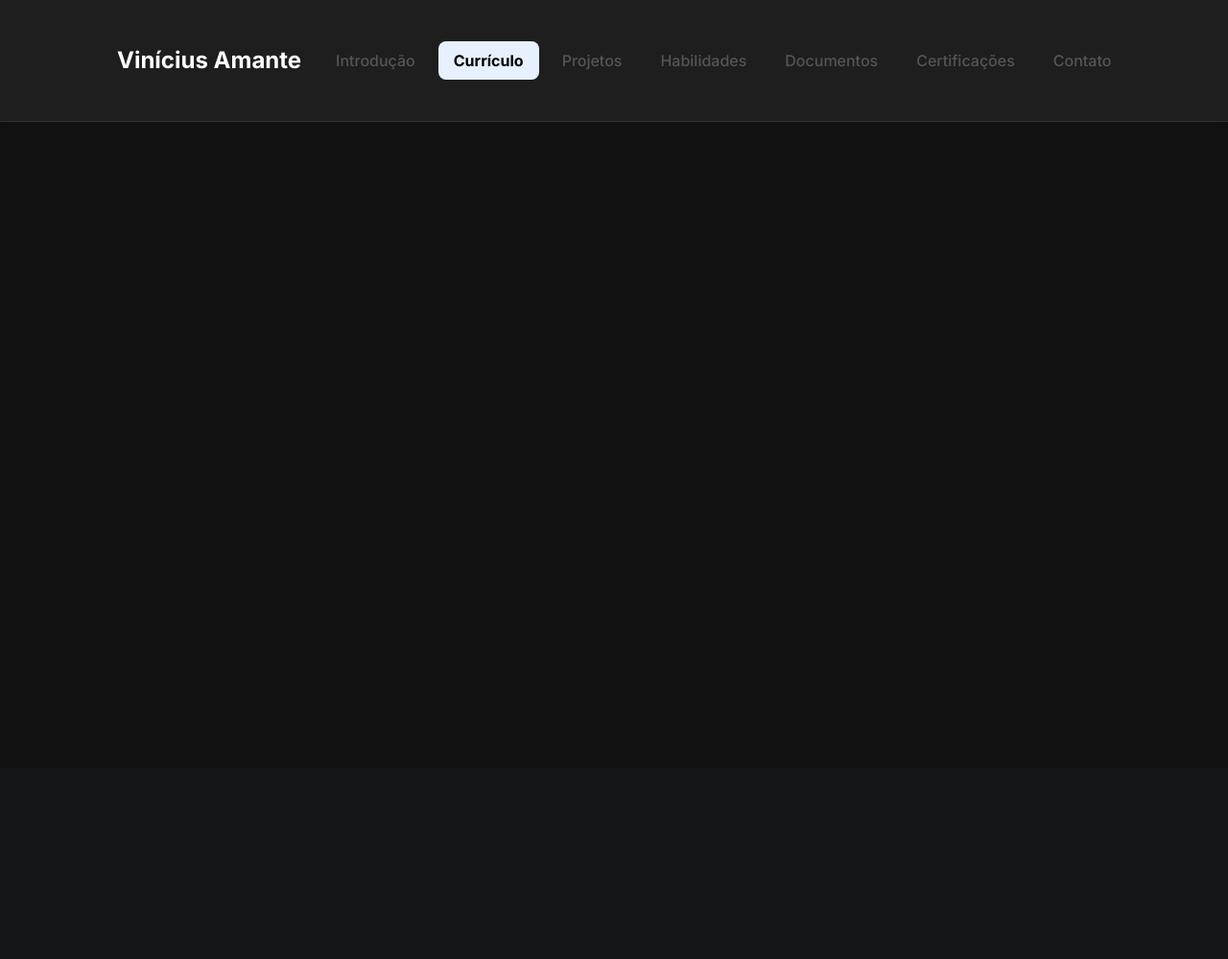
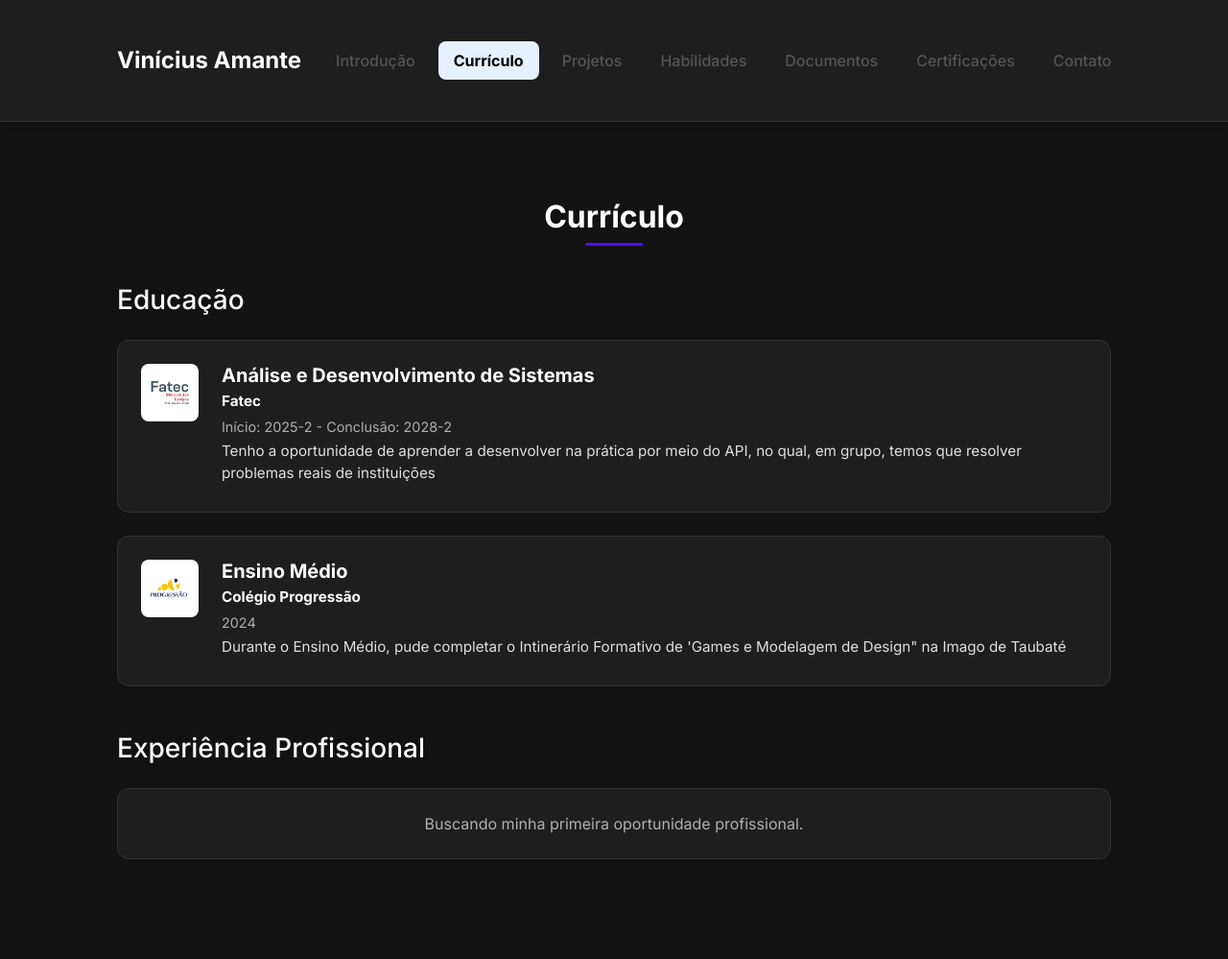
Before and after one commit to ViniciusAmante/portfolio_vinicius_amante, a Flask app: page /curriculo in a window 1280 px wide. Shown: the whole page at 96% size. Before the commit the page ends 127 px from the top, so only its background shows below. Run offline with Flask 3, Linux system fonts and the light colour scheme.

Commit message:
Atualizando Currículo

```diff
--- a/static/css/style.css
+++ b/static/css/style.css
@@ -1,18 +1,26 @@
 body{
     font-family: 'Inter', sans-serif;
     background-color: #121212;
-    color: #333;
+    color: #ffffff;
     scroll-behavior: smooth;
+}
+
+h1, h2, h3, h4, h5, h6 {
+    color: #ffffff !important;
+}
+
+.text-muted {
+    color: #d0d0d0 !important;
+}
+p, li {
+    color: #e0e0e0;
 }
 .page-container {
     max-width: 1100px;
     margin: 0 auto;
     padding: 2rem;
 }
-h1,h2,h3,h4,h5,h6{
-    font-weight: 700;
-    color: #ffffff;
-}
+
 h2.section-title{
     margin-bottom: 2.5rem;
     text-align: center;
@@ -55,33 +63,17 @@ h2.section-title::after{
     font-weight: 700;
     background-color: #e7f0ff;
 }
-.section {
-    display: none;
+section {
     padding-top: 3rem;
     padding-bottom: 3rem;
-    animation: fadeIn 0.5s ease-in-out;
-}
-.section.active {
-    display: block;
-}
-@keyframes fadeIn {
-    from {
-        opacity: 0;
-        transform: translateY(10px);
-    }
-    to {
-        opacity: 1;
-        transform: translateY(0);
-    }
 }
 .portfolio-card {
-    background-color: #121212;
-    border: 1px solid #333;
+    background-color: #1e1e1e;
+    border: 1px solid #333333;
+    color: #ffffff;
     border-radius: 12px;
     padding: 1.5rem;
     margin-bottom: 1.5rem;
-    box-shadow: 0 4px 12px rgba(0, 0, 0, 0.04);
-    transition: transform 0.2s ease-in-out, box-shadow 0.2s ease-in-out;
 }
 .portfolio-card:hover {
     transform: translateY(-5px);
@@ -265,3 +257,43 @@ h2.section-title::after{
         text-align: center;
     }
 }
+.list-item-logo-placeholder {
+    background-color: #ffffff !important;
+
+    display: flex;
+    align-items: center;
+    justify-content: center;
+    overflow: hidden;
+}
+.list-item-logo-placeholder img {
+    width: 100%;
+    height: 100%;
+    object-fit: contain;
+    padding: 5px;
+}
+.list-item-logo-placeholder {
+    width: 60px;
+    height: 60px;
+    background-color: #ffffff !important;
+    border-radius: 8px;
+    display: flex;
+    align-items: center;
+    justify-content: center;
+    overflow: hidden;
+    flex-shrink: 0;
+}
+.list-item-logo-placeholder img {
+    width: 100%;
+    height: 100%;
+    object-fit: contain !important;
+    padding: 4px;
+}
+p, li, span {
+    color: #e0e0e0 !important;
+}
+.text-muted {
+    color: #b0b0b0 !important;
+}
+.fw-bold {
+    color: #ffffff !important;
+}
--- a/templates/curriculo.html
+++ b/templates/curriculo.html
@@ -1,30 +1,31 @@
 {% extends 'layout.html' %}
 {% block content %}
-<section id="page-curriculo" class="section">
+<section id="page-curriculo">
         <h2 class="section-title">Currículo</h2>
             <h3 class="mb-4">Educação</h3>
             <div class="portfolio-card">
                 <div class="list-item">
                     <div class="list-item-logo-placeholder">
-                        <i class="bi bi-bank fs-3"></i>
+                        <img src="{{ url_for('static', filename='img/logofatec.png') }}" alt="Logo Fatec" class="img-fluid">
                     </div>
                     <div class="list-item-content">
                         <h5>Análise e Desenvolvimento de Sistemas</h5>
-                        <p class="fw-bold">[Nome da Instituição]</p>
-                        <p class="text-muted">Início: [Mês/Ano] - Conclusão: [Mês/Ano]</p>
-                        <p>Descrição breve do curso ou conquistas relevantes.</p>
+                        <p class="fw-bold">Fatec</p>
+                        <p class="text-muted">Início: 2025-2 - Conclusão: 2028-2</p>
+                        <p>Tenho a oportunidade de aprender a desenvolver na prática por meio do API, no qual, em grupo, temos que resolver problemas reais de instituições </p>
                     </div>
                 </div>
             </div>
         <div class="portfolio-card">
             <div class="list-item">
                 <div class="list-item-logo-placeholder">
-                    <i class="bi bi-braces fs-3"></i>
+                    <img src="{{ url_for('static', filename='img/logoprog2.png') }}" alt="Logo Prog" class="img-fluid">
                 </div>
                 <div class="list-item-content">
-                    <h5>Curso Técnico de [Nome do Curso]</h5>
-                    <p class="fw-bold">[Nome da Instituição]</p>
-                    <p class="text-muted">[Ano de Conclusão]</p>
+                    <h5>Ensino Médio</h5>
+                    <p class="fw-bold">Colégio Progressão</p>
+                    <p class="text-muted">2024</p>
+                    <p>Durante o Ensino Médio, pude completar o Intinerário Formativo de 'Games e Modelagem de Design" na Imago de Taubaté</p>
                 </div>
             </div>
         </div>
```
Also changed, not shown: static/img/logofatec.png (added), static/img/logoprog2.png (added).
